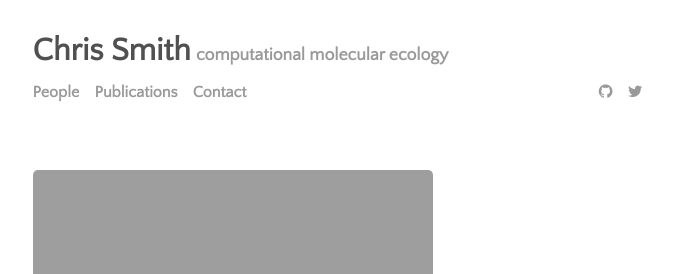
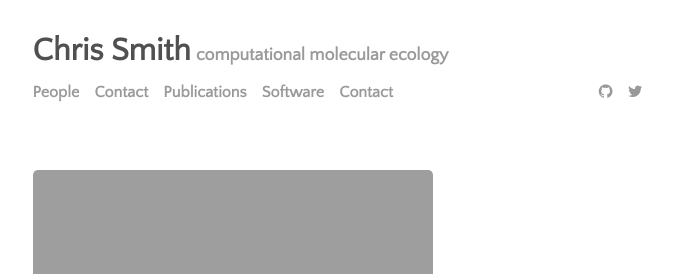
Before and after one commit to chriscrsmith/chriscrsmith.github.io, a Jekyll site: the page built from _posts/2023-10-01-.md, in a window 1280 px wide. Shown: the top 274 px of the page, without its empty margins (300-973 px from the left). Built offline with Jekyll 4.4.1, drawn with Linux system fonts in a browser that asks for light colours; the list of posts is cut into pages by our own code.

Commit message:
Update settings.yml

```diff
--- a/_data/settings.yml
+++ b/_data/settings.yml
@@ -8,7 +8,9 @@ google-ID: 'UA-112060364-1'
 
 menu:
 - {name: 'People',   url: 'people.html'}
+- {name: 'Contact', url: 'research.html'}
 - {name: 'Publications', url: 'publications.html'}
+- {name: 'Software', url: 'software.html'}
 - {name: 'Contact', url: 'contact.html'}
 
 # Available social icons are powered by Font Awesome, so you can use any icon that they offer
```
